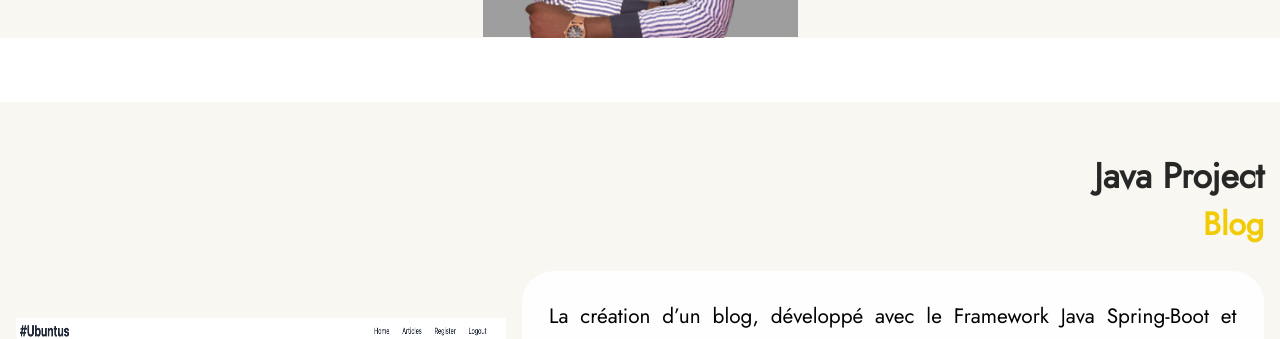
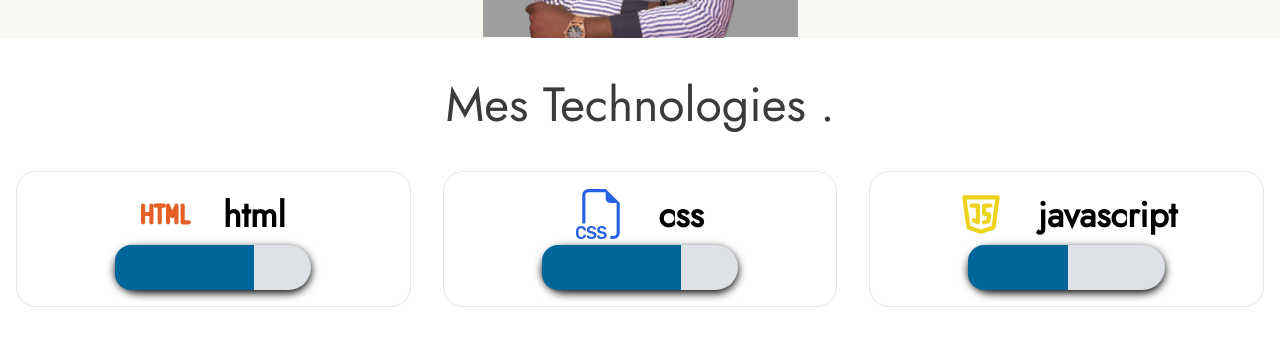
Before and after one commit to massiresogore/porfolio-massire, a React (Vite) app: page / in a window 1280 px wide. Shown: the part 477-816 px from the top of the page. Built offline with nearby package versions, Linux system fonts and the light colour scheme; grey boxes are pictures that could not be loaded; a web font is replaced by a local one.

Commit message:
Update Home.jsx

```diff
--- a/src/components/home/Home.jsx
+++ b/src/components/home/Home.jsx
@@ -6,7 +6,7 @@ export default function Home() {
   return (
     <>
       <Hero />
-      {/* <Technoligie /> */}
+      <Technoligie />
       <Projet />
     </>
   );
```
